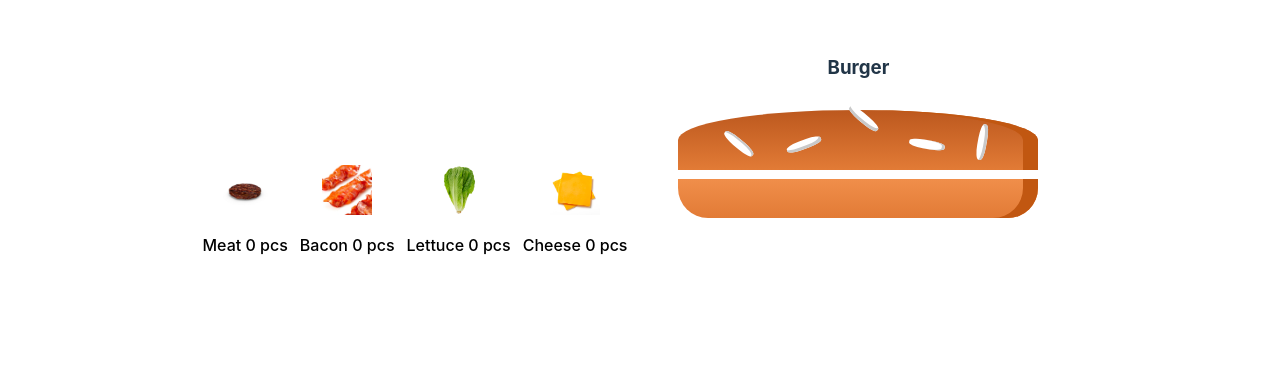
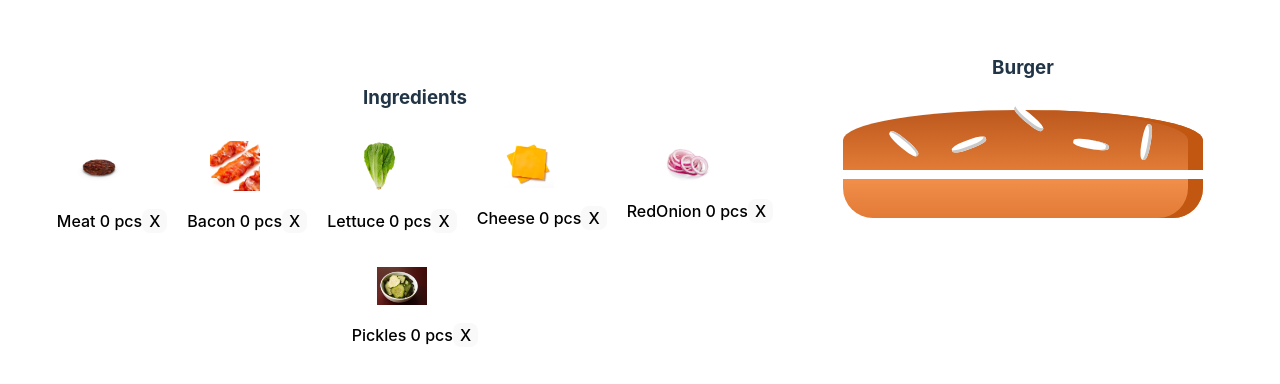
Before and after one commit to Aizhanasheralieva/HW-55, a React (Vite) app: page / in a window 1280 px wide. Shown: the part 182-566 px from the top of the page. Built offline with nearby package versions, Linux system fonts and the light colour scheme.

Commit message:
Edited style css rules in 'App.css' file. Also, in App.tsx file edited the functions and buttons for adding and removing the ingredients. Added pickles and red-Onion images in assets.

```diff
--- a/src/App.css
+++ b/src/App.css
@@ -6,6 +6,13 @@
   display: flex;
   justify-content: space-between;
   align-items: center;
+}
+.generalBlock {
+  display: flex;
+  flex-wrap: wrap;
+  flex-direction: row;
+  justify-content: center;
+
 }
 
 .logo {
@@ -155,6 +162,19 @@
   background: linear-gradient(#bf3813, #c45e38);
   margin: 2% auto;
 }
+.RedOnion {
+  width: 90%;
+  height: 4.5%;
+  margin: 2% auto;
+  background: linear-gradient(#be5b5b, #de8484);
+  border-radius: 20px;
+}
+.Pickles {
+  width: 80%;
+  height: 3%;
+  background: linear-gradient(#3c622e, #2e441b);
+  margin: 2% auto;
+}
 
 .Burger {
   width: 100%;
--- a/src/App.tsx
+++ b/src/App.tsx
@@ -1,10 +1,12 @@
-import React, {useState} from "react";
 import "./App.css";
 import meatImage from "./assets/meat.png";
 import baconImage from "./assets/bacon.png";
 import lettuceImage from "./assets/lettuce.png";
 import cheeseImage from "./assets/cheese.png";
+import picklesImage from "./assets/pickles-for-burger.png"
+import redOnionImage from "./assets/redOnion.png";
 import BurgerConstruction from "./Components/BurgerConstruction/BurgerConstruction";
+import React, { useState } from "react";
 
 export interface Ingredient {
   name: string;
@@ -19,51 +21,73 @@
 
 const App = () => {
   const [ingredients, setIngredients] = useState<ChosenIngredient[]>([
-    {name: "Meat", count: 0},
-    {name: "Cheese", count: 0},
-    {name: "Bacon", count: 0},
-    {name: "Lettuce", count: 0},
+    { name: "Meat", count: 0 },
+    { name: "Cheese", count: 0 },
+    { name: "Bacon", count: 0 },
+    { name: "Lettuce", count: 0 },
+    { name: "RedOnion", count: 0 },
+    { name: "Pickles", count: 0 },
   ]);
 
   const addIngredientToArray = (ingredientName: string) => {
     setIngredients((prevIngredients) =>
       prevIngredients.map((ingredient) =>
         ingredient.name === ingredientName
-          ? {...ingredient, count: ingredient.count + 1}
+          ? { ...ingredient, count: ingredient.count + 1 }
+          : ingredient
+      )
+    );
+  };
+
+  const removeIngredientFromArray = (ingredientName: string) => {
+    setIngredients((prevIngredients) =>
+      prevIngredients.map((ingredient) =>
+        ingredient.name === ingredientName && ingredient.count > 0
+          ? { ...ingredient, count: ingredient.count - 1 }
           : ingredient
       )
     );
   };
 
   const INGREDIENTS: Ingredient[object] = [
-    {name: "Meat", price: 80, image: meatImage},
-    {name: "Bacon", price: 60, image: baconImage},
-    {name: "Lettuce", price: 10, image: lettuceImage},
-    {name: "Cheese", price: 50, image: cheeseImage},
+    { name: "Meat", price: 80, image: meatImage },
+    { name: "Bacon", price: 60, image: baconImage },
+    { name: "Lettuce", price: 10, image: lettuceImage },
+    { name: "Cheese", price: 50, image: cheeseImage },
+    { name: "RedOnion", price: 50, image: redOnionImage},
+    { name: "Pickles", price: 50, image: picklesImage},
+
   ];
 
   const countMatchedIngredient = (ingredientName: string) => {
-    const matchedIngredient = ingredients.find((ingredient) => ingredient.name === ingredientName
+    const matchedIngredient = ingredients.find(
+      (ingredient) => ingredient.name === ingredientName
     );
     return matchedIngredient ? matchedIngredient.count : 0;
   };
 
-
   return (
     <>
-      <div>
+      <div className="BurgerIngredientBlock">
+        <h3>Ingredients</h3>
+        <div className="generalBlock">
           {INGREDIENTS.map((ingredient) => (
+            <div key={ingredient.name} style={{margin: "10px"}}>
               <button
-            key={ingredient.name}
                 onClick={() => addIngredientToArray(ingredient.name)}
-            style={{background: "none", border: "none"}}
+                style={{background: "none", border: "none", padding: 0}}
               >
                 <img src={ingredient.image} alt={ingredient.name} width={50}/>
                 <p>
                   {ingredient.name} {countMatchedIngredient(ingredient.name)} pcs
                 </p>
               </button>
+              <button
+                onClick={() => removeIngredientFromArray(ingredient.name)}>X
+              </button>
+            </div>
           ))}
+        </div>
       </div>
       <BurgerConstruction ingredients={ingredients}/>
     </>
--- a/src/Components/IngredientButton/IngredientButton.tsx
+++ b/src/Components/IngredientButton/IngredientButton.tsx
@@ -12,7 +12,8 @@
   lettuce: 0,
   bacon: 0,
   cheese: 0,
-  // если у меня массив сделать по подсчету какую-нибудь map или цикл для объектов, чтобы определить на что я именно нажала
+  redOnion: 0,
+  pickles: 0,
 };
 
 const getIngredientName = (ingredientName: string) => {
@@ -23,7 +24,7 @@
 
 const IngredientButton: React.FC<Props> = ({ingredient, onAdd}) => {
   return (
-    <div className="ingredient-button">
+    <div>
       <img width={60} src={ingredient.image} alt={ingredient.name}
         onClick={() => getIngredientName(ingredient.name)}
       />
--- a/tsconfig.app.json
+++ b/tsconfig.app.json
@@ -20,7 +20,8 @@
     "strict": true,
     "noUnusedLocals": true,
     "noUnusedParameters": true,
-    "noFallthroughCasesInSwitch": true
+    "noFallthroughCasesInSwitch": true,
+    "allowSyntheticDefaultImports": true
   },
   "include": [
     "src"
```
Also changed, not shown: src/assets/pickles-for-burger.png (added), src/assets/redOnion.png (added). Lines whose indentation alone changed are shown as unchanged.
